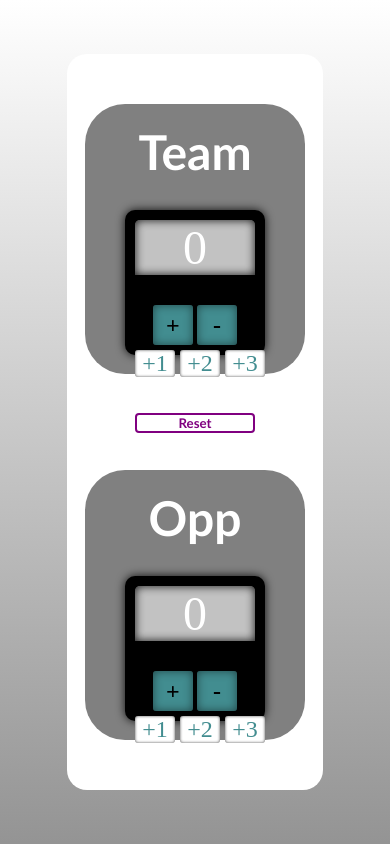
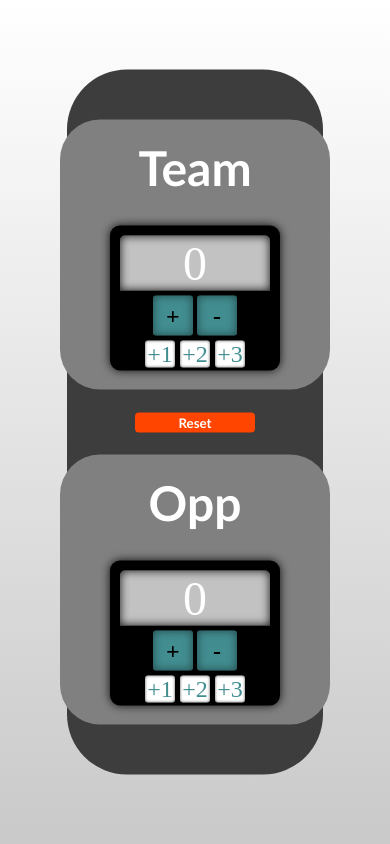
Before and after one commit to I-SaenzSMCT26/All-My-Projects, a plain HTML site: page score-board.html in a window 390 px wide. Shown: the top 844 px of the page. Drawn offline with Linux system fonts and the light colour scheme.

Commit message:
updated: ScoreBoard - WebApp

```diff
--- a/score-board.html
+++ b/score-board.html
@@ -2,7 +2,7 @@
 <html lang="en">
     <head>
         <meta charset="UTF-8">
-        <title>header</title>
+        <title>ScoreBoard - WebApp</title>
         <link rel="stylesheet" href="scrbrd.css">
     </head>
     <body>
--- a/scoreboard.js
+++ b/scoreboard.js
@@ -14,11 +14,10 @@ let plusButton = (Points) => {
 };
 
 const minusButton = (Points) => {
-    Points === 'teamTeam' && team > 0 ?
+    Points === 'teamTeam' && team > 5 ?
     scoreScreenTeam.textContent = team -= 6 :
-    Points === 'teamOpp' && opponent > 0 ?
-    scoreScreenOpp.textContent = opponent -= 6 :
-    0;
+    Points === 'teamOpp' && opponent > 5 ?
+    scoreScreenOpp.textContent = opponent -= 6 : 0;
 };
                 const plusOneButton = (Points) => {
                     Points === 'plusOneTeam' ? scoreScreenTeam.textContent = team += 1 : Points === 'plusOneOpp' ? scoreScreenOpp.textContent = opponent += 1 : 0;
@@ -44,7 +43,6 @@ function updatedTeamNames(){
     const oppSideName = document.getElementById('opponentName');
 
     const mediaQuery = window.matchMedia(`(max-width: 878px)`);
-
     mediaQuery.matches ? oppSideName.textContent = "Opp" : oppSideName.textContent = "Opponent";
 };
 
--- a/scrbrd.css
+++ b/scrbrd.css
@@ -3,22 +3,23 @@
     padding: 0; margin: 0;
 }
 body{
-    height: 1000px;
+    height: 2000px;
     background-image: linear-gradient(white, gray);
+    background-repeat: no-repeat;
 }
 
 .container{
     display: grid;
     grid-template-columns: 2fr 1fr 2fr;
-    gap: 30px;
+    gap: 20px;
 
-    background-color: rgb(255, 255, 255);
+    background-color: rgb(61, 61, 61);
     position: absolute;
     top: 50%;
     left: 50%;
     transform: translate(-50%, -50%);
     width: clamp(40%, 50vw, 6%); padding: 50px;
-    border-radius: 20px;
+    border-radius: 60px;
 }
 
         .team-container{
@@ -64,7 +65,7 @@ body{
                             transition: .2s;
                         }
                          .score > button:hover{
-                            background-color: white; color: #428d90;
+                            background-color: white; color: orangered;
                          }
 
                          .secondaryBtnsContainer{
@@ -72,8 +73,9 @@ body{
                             grid-template-columns: 1fr 1fr 1fr;
                             gap: 5px;
                             margin-top: 5px;
-                            width: 120px;
+                            width: 100px;
                             margin-left: auto; margin-right: auto;
+                            /* border: solid blue 2px; */
                          }
                                 .scnd-btns{
                                     align-content: center; text-align: center;
@@ -83,7 +85,13 @@ body{
                                     background-color: white; color: #428d90;
                                     box-shadow: inset 0px 0px 3px rgba(0, 0, 0, 0.7);
                                     border-radius: 3px;
+
+                                    transition: 0.2;
                                 }
+                                    .scnd-btns:hover{
+                                        color: orangered;
+                                        opacity: 90%;
+                                    }
 
 
 
@@ -98,7 +106,7 @@ body{
                     cursor: pointer;
                     font-weight: bold;
                     color: white;
-                    background-color: purple;
+                    background-color: orangered;
                     width: 80%; height: 40px;
                     border: none; border-radius: 4px;
                     text-align: center; align-content: center;
@@ -108,7 +116,7 @@ body{
                         box-shadow: 2px 2px 5px rgba(0, 0, 0, 0.3);
                     }
                     #resetBtn:active{
-                        background-color: white; color: purple;
+                        background-color: white; color: orangered;
                     }
 
 
@@ -123,7 +131,7 @@ body{
         flex-direction: column;
     }
     .team-container{
-        width: clamp(200px, 50vw, 60%);
+        width: clamp(250px, 50vw, 60%);
     }
     .reset-container{
         width: 150px;
@@ -132,21 +140,24 @@ body{
 
 /* 878px */
 @media (max-width: 878px){
-    .score button{
+    .score > button{
         width: clamp(40px, 4vw, 60px);
     }
+        #team, #opponent{
+            margin-bottom: 5px;
+        }
     .team-container{
         height: clamp(250px, 27vw, 300px);
     }
     .reset-container{
-        padding: 3px;
-        margin: none;
-        box-shadow: none;
-        height: 30px;
+        padding: 0;
+        margin: 0;
+        box-shadow: 0;
+        height: 25px;
     }
         #resetBtn{
-            background-color: white; color: purple;
+            background-color: orangered; color: white;
             height: 20px;
-            border: solid purple 2px;
         }
+
  }
```
